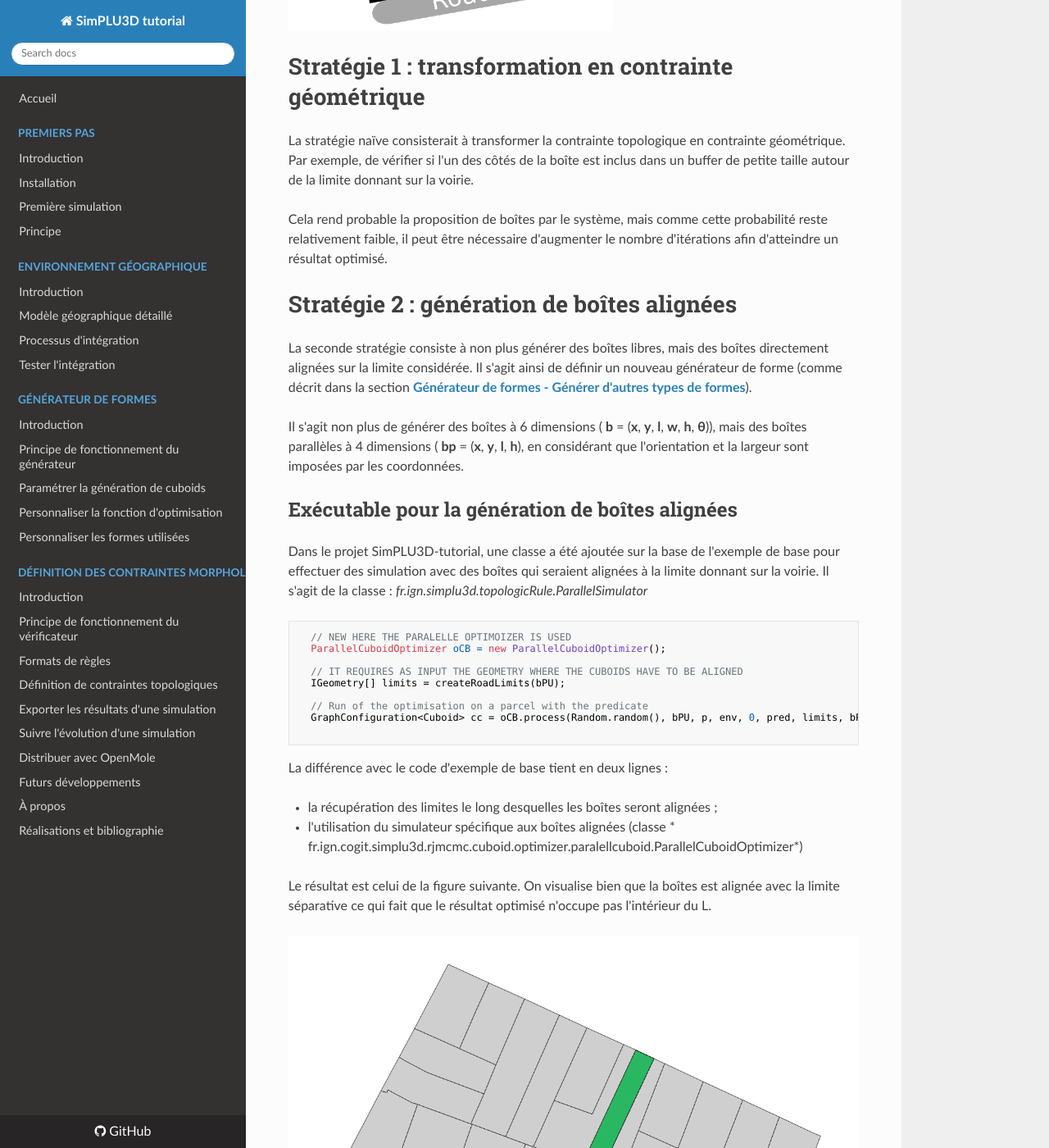
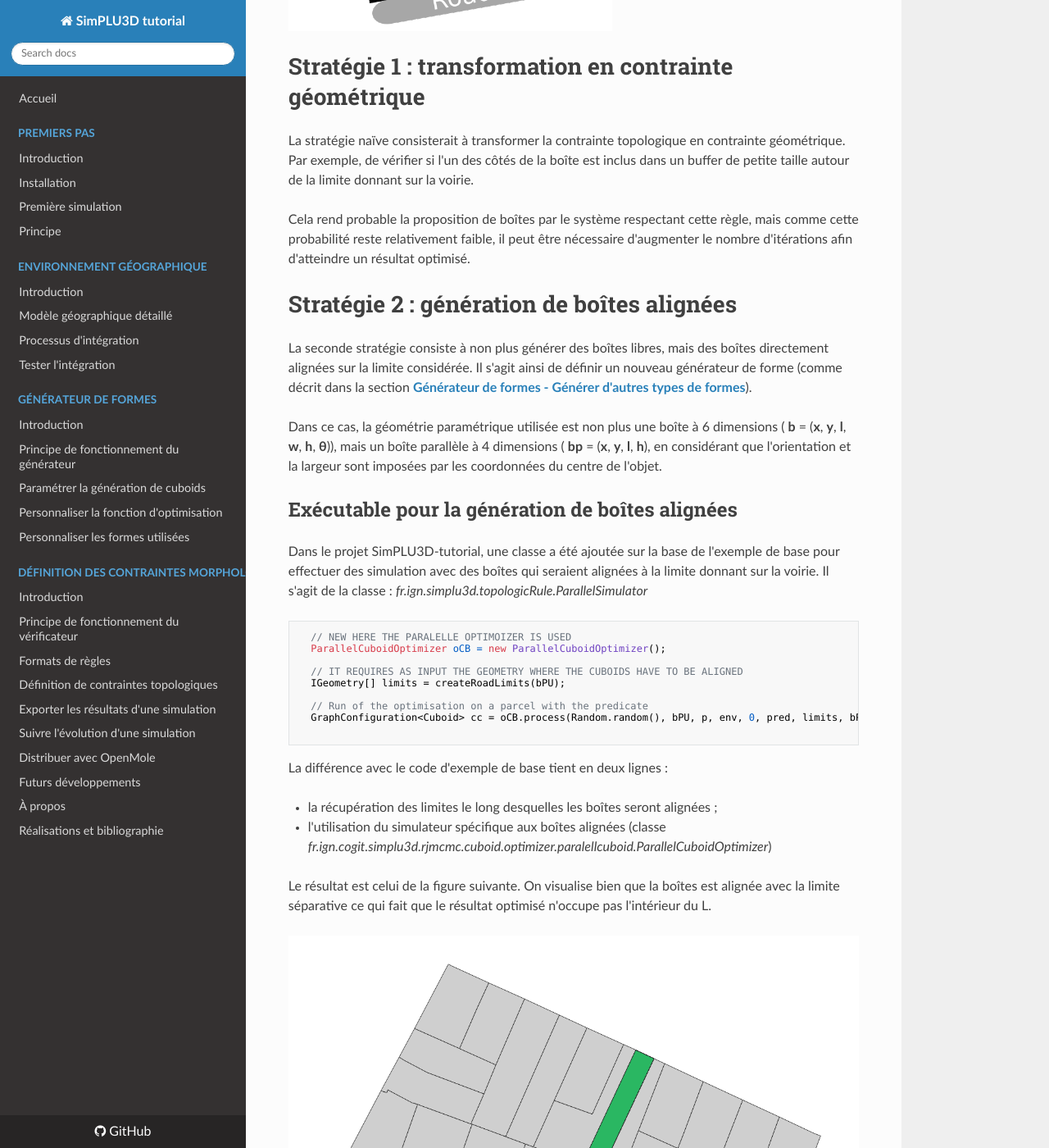
Before and after one commit to SimPLU3D/simplu3D-tutorial, an MkDocs documentation site: the page built from docs/rules/topologique.md, in a window 1280 px wide and 1400 px high, scrolled down 534 px. Shown: the whole window at 82% size. Built offline with MkDocs 1.6.1, drawn with Linux system fonts in a browser that asks for light colours; nearby versions of some CDN libraries; some of the changed text lies outside the part shown.

Commit message:
Update topologique.md

```diff
--- a/docs/rules/topologique.md
+++ b/docs/rules/topologique.md
@@ -14,13 +14,13 @@ Le fonctionnement de base de SimPLU3D qui consiste à tirer des valeurs aléatoi
 
 La stratégie naïve consisterait à transformer la contrainte topologique en contrainte géométrique. Par exemple, de vérifier si l'un des côtés de la boîte est inclus dans un buffer de petite taille autour de la limite donnant sur la voirie.
 
-Cela rend probable la proposition de boîtes par le système, mais comme cette probabilité reste relativement faible, il peut être nécessaire d'augmenter le nombre d'itérations afin d'atteindre un résultat optimisé.
+Cela rend probable la proposition de boîtes par le système respectant cette règle, mais comme cette probabilité reste relativement faible, il peut être nécessaire d'augmenter le nombre d'itérations afin d'atteindre un résultat optimisé.
 
 # Stratégie 2 :  génération de boîtes alignées
 
 La seconde stratégie consiste à non plus générer des boîtes libres, mais des boîtes directement alignées sur la limite considérée. Il s'agit ainsi de définir un nouveau générateur de forme (comme décrit dans la section [**Générateur de formes - Générer d'autres types de formes**]( ../generator/custom-shape.md)).
 
-Il s'agit non plus de générer des boîtes à 6 dimensions ( **b** = (**x**, **y**, **l**, **w**, **h**, **θ**)), mais des boîtes parallèles à 4 dimensions ( **bp** = (**x**, **y**, **l**, **h**), en considérant que l'orientation et la largeur sont imposées par les coordonnées.
+Dans ce cas, la géométrie paramétrique utilisée est non plus une boîte à 6 dimensions ( **b** = (**x**, **y**, **l**, **w**, **h**, **θ**)), mais un boîte parallèle à 4 dimensions ( **bp** = (**x**, **y**, **l**, **h**), en considérant que l'orientation et la largeur sont imposées par les coordonnées du centre de l'objet.
 
 ## Exécutable pour la génération de boîtes alignées
 
@@ -41,10 +41,9 @@ Dans le projet SimPLU3D-tutorial, une classe a été ajoutée sur la base de l'e
 La différence avec le code d'exemple de base tient en deux lignes :
 
 - la récupération des limites le long desquelles les boîtes seront alignées ;
-- l'utilisation du simulateur spécifique aux boîtes alignées (classe * fr.ign.cogit.simplu3d.rjmcmc.cuboid.optimizer.paralellcuboid.ParallelCuboidOptimizer*)
+- l'utilisation du simulateur spécifique aux boîtes alignées (classe *fr.ign.cogit.simplu3d.rjmcmc.cuboid.optimizer.paralellcuboid.ParallelCuboidOptimizer*)
 
-Le résultat est celui de la figure suivante. On visualise bien que la boîtes est alignée avec la limite séparative ce qui fait que le résultat
-optimisé n'occupe pas l'intérieur du L.
+Le résultat est celui de la figure suivante. On visualise bien que la boîtes est alignée avec la limite séparative ce qui fait que le résultat optimisé n'occupe pas l'intérieur du L.
 
 ![Résult de la simulation d'une boîte alignée](./img/alignedBox.png)
 
```
Also changed, not shown: other parts of docs/rules/topologique.md (+1 -1 lines).
